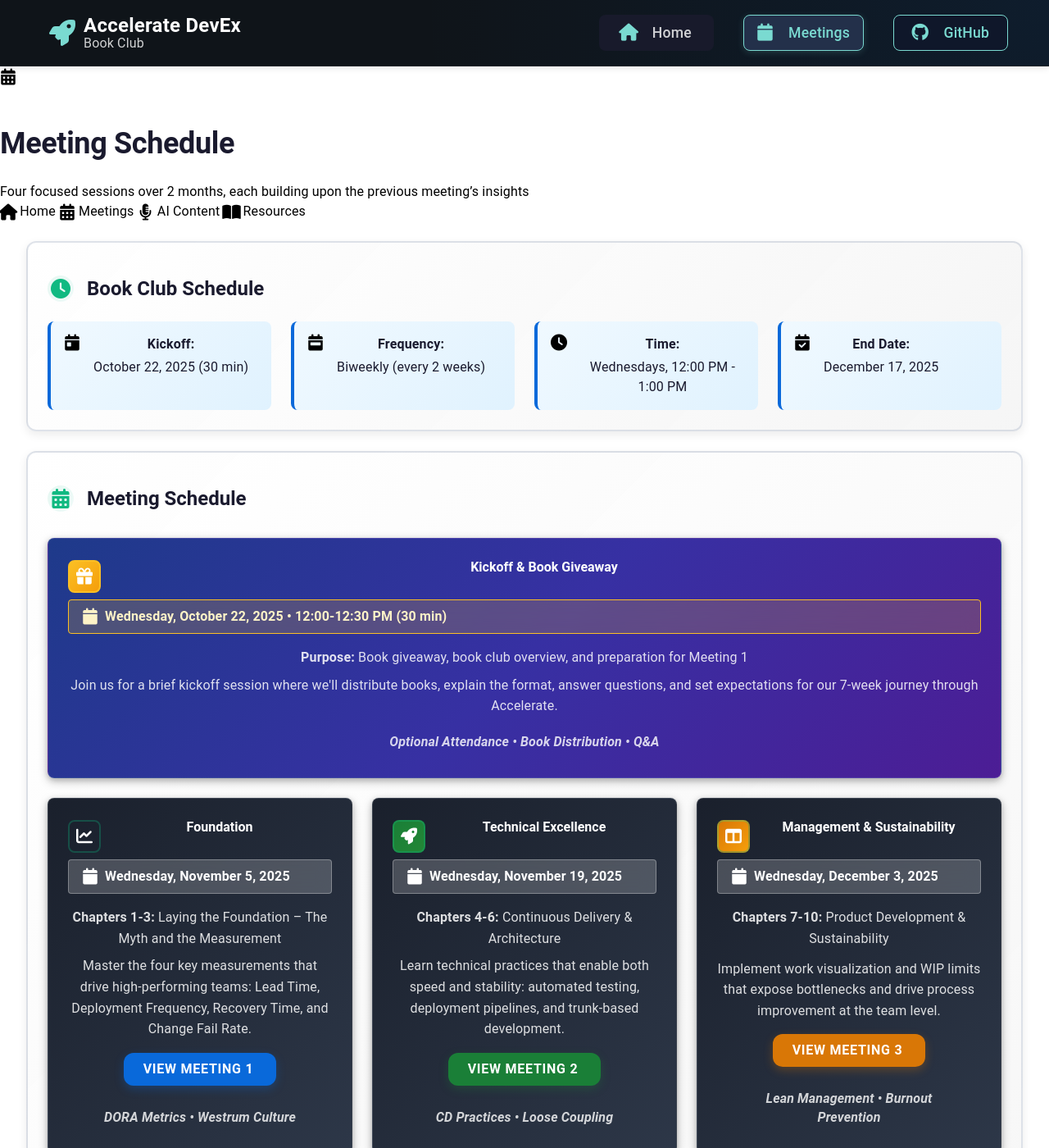
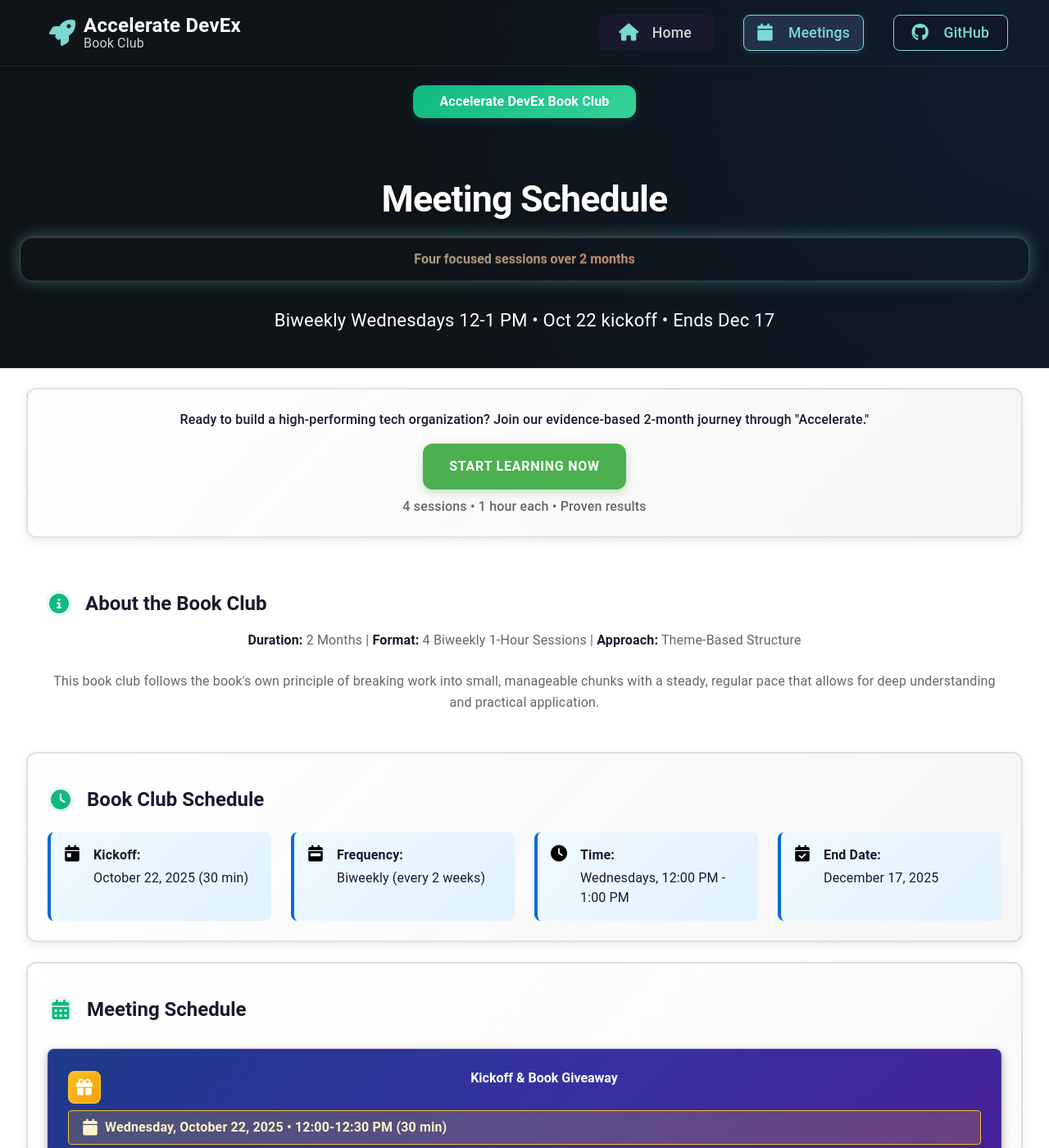
Before and after one commit to mhenke/accelerate-devex-book-club-notebooklm, a Jekyll site: the page built from docs/meetings.md, in a window 1280 px wide and 1400 px high. Shown: the whole window at 82% size. Built offline with Jekyll 4.4.1, drawn with Linux system fonts in a browser that asks for light colours; some web fonts are replaced.

Commit message:
Restore meeting schedule details to meetings page
Add back the "Book Club Schedule" section with schedule grid showing:
- Kickoff date (Oct 22, 2025)
- Frequency (biweekly)
- Time (Wednesdays 12-1 PM)
- End date (Dec 17, 2025)

Keeps the hero banner and welcome CTA while ensuring essential meeting information is visible. Best of both worlds - impactful design + functional schedule details.

🤖 Generated with [Claude Code](https://claude.com/claude-code)

Co-Authored-By: Claude <noreply@anthropic.com>

```diff
--- a/docs/meetings.md
+++ b/docs/meetings.md
@@ -3,26 +3,35 @@ layout: default
 title: Meetings
 ---
 
-<div class="page-hero page-hero--blue">
+<div class="hero-banner" markdown="0">
 <div class="hero-content">
-<div class="hero-icon">
-<i class="fas fa-calendar-alt"></i>
+<div class="hero-value-prop">Accelerate DevEx Book Club</div>
+<h1 class="hero-headline">Meeting Schedule</h1>
+<div class="site-title">
+<h3>Four focused sessions over 2 months</h3>
 </div>
-<h1 class="page-title">Meeting Schedule</h1>
-<p class="page-subtitle">Four focused sessions over 2 months, each building upon the previous meeting's insights</p>
+<p class="hero-subtitle">Biweekly Wednesdays 12-1 PM • Oct 22 kickoff • Ends Dec 17</p>
+</div>
+</div>
+
+<div class="welcome-compact section-card" markdown="0">
+<p>Ready to build a high-performing tech organization? Join our evidence-based 2-month journey through "Accelerate."</p>
+<div class="welcome-cta">
+<a href="{{ '/meetings/meeting-1/' | relative_url }}" class="btn btn--primary-action">Start Learning Now</a>
+<p class="welcome-cta-subtitle">4 sessions • 1 hour each • Proven results</p>
 </div>
 </div>
 
 <div class="page-container">
-<div class="navigation-tabs">
-<a href="{{ '/' | relative_url }}" class="nav-tab"><i class="fas fa-home"></i> Home</a>
-<a href="{{ '/meetings' | relative_url }}" class="nav-tab active"><i class="fas fa-calendar-alt"></i> Meetings</a>
-<a href="{{ '/prompts' | relative_url }}" class="nav-tab"><i class="fas fa-microphone-alt"></i> AI Content</a>
-<a href="{{ '/resources' | relative_url }}" class="nav-tab"><i class="fas fa-book-open"></i> Resources</a>
+
+<div class="quick-start section-card no-border" markdown="0">
+<h2><em class="fas fa-info-circle" aria-hidden="true"></em> About the Book Club</h2>
+<p><strong>Duration:</strong> 2 Months | <strong>Format:</strong> 4 Biweekly 1-Hour Sessions | <strong>Approach:</strong> Theme-Based Structure</p>
+<p>This book club follows the book's own principle of breaking work into small, manageable chunks with a steady, regular pace that allows for deep understanding and practical application.</p>
 </div>
 
 <!-- Schedule Overview -->
-<div class="welcome-compact section-card" markdown="0">
+<div class="section-card" markdown="0">
 <h2><i class="fas fa-clock" aria-hidden="true"></i> Book Club Schedule</h2>
 <div class="schedule-details">
 <div class="schedule-item">
```
